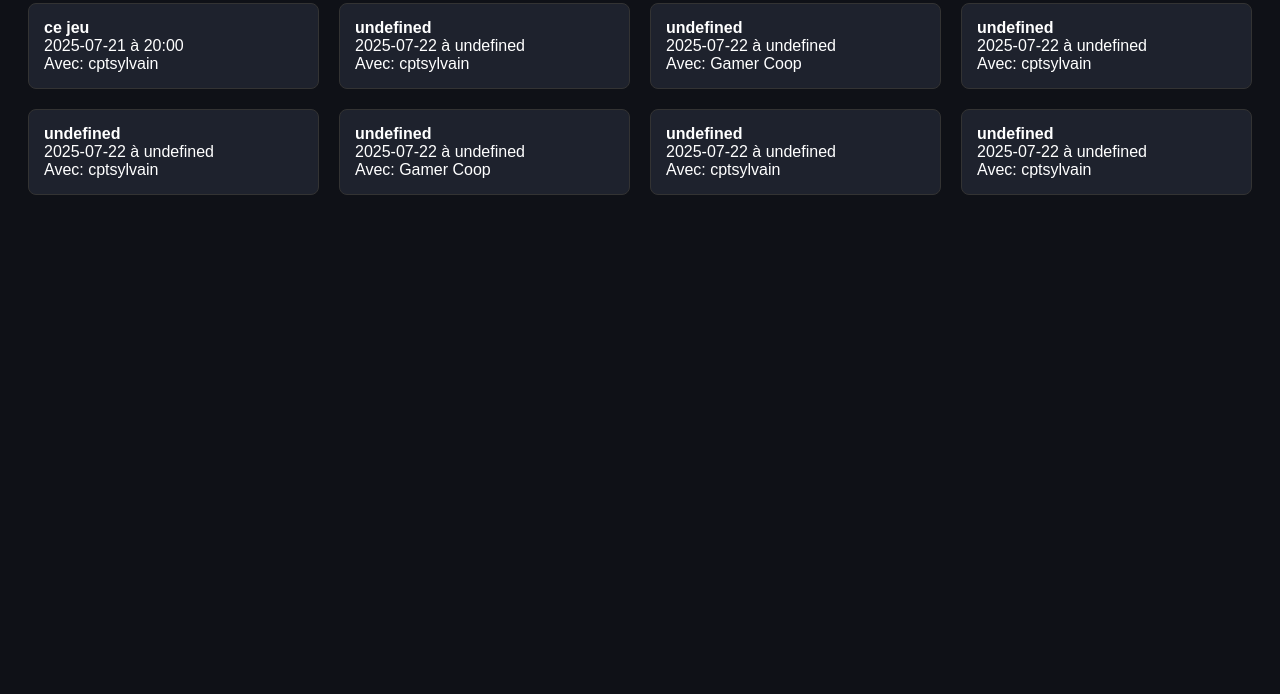
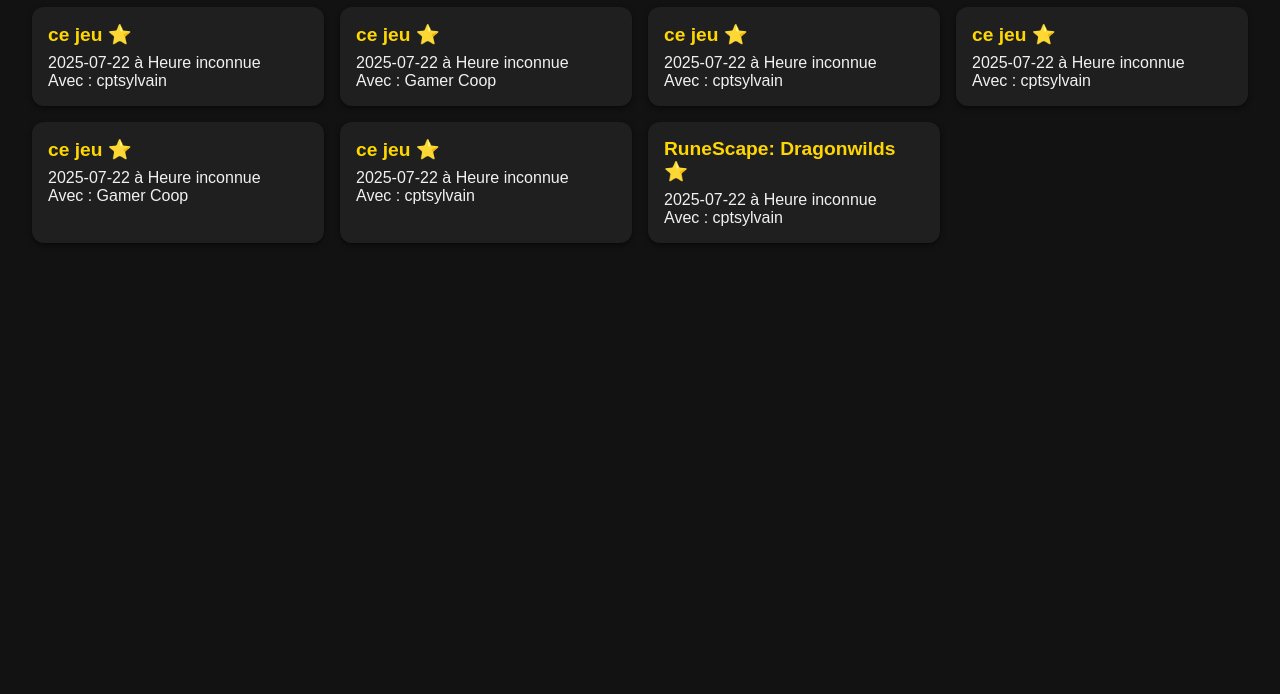
Before and after one commit to cptsylvain/cptsylvain.github.io, a plain HTML site: page index.html in a window 1280 px wide. Shown: the part 106-800 px from the top of the page. Drawn offline with Linux system fonts and the light colour scheme.

Commit message:
Update index.html

```diff
--- a/index.html
+++ b/index.html
@@ -1,30 +1,91 @@
-
 <!DOCTYPE html>
 <html lang="fr">
 <head>
   <meta charset="UTF-8" />
+  <meta name="viewport" content="width=device-width, initial-scale=1.0" />
   <title>Calendrier Gamer Coop</title>
-  <link rel="stylesheet" href="style.css" />
+  <style>
+    body {
+      background-color: #121212;
+      font-family: Arial, sans-serif;
+      color: #f1f1f1;
+      margin: 0;
+      padding: 2rem;
+    }
+    h1 {
+      color: #ff9900;
+    }
+    .grid {
+      display: grid;
+      grid-template-columns: repeat(auto-fit, minmax(250px, 1fr));
+      gap: 1rem;
+      margin-top: 1rem;
+    }
+    .card {
+      background-color: #1f1f1f;
+      padding: 1rem;
+      border-radius: 12px;
+      box-shadow: 0 2px 5px rgba(0,0,0,0.5);
+    }
+    .game {
+      font-weight: bold;
+      font-size: 1.2em;
+      margin-bottom: 0.5rem;
+    }
+    .highlight {
+      color: #ffd700;
+    }
+  </style>
 </head>
 <body>
   <h1>🎮 Calendrier des Sessions Gamer Coop</h1>
-  <div id="calendar"></div>
+  <div class="grid" id="calendar"></div>
 
   <script>
     fetch('sessions.json')
-      .then(response => response.json())
+      .then(res => res.json())
       .then(data => {
-        const calendar = document.getElementById('calendar');
-        data.forEach(session => {
-          const div = document.createElement('div');
-          div.className = "session";
-          div.innerHTML = `
-            <strong>${session.jeu}</strong><br/>
-            ${session.date} à ${session.heure}<br/>
-            Avec: ${session.participants.join(", ")}
+        const container = document.getElementById('calendar');
+        if (!Array.isArray(data)) return;
+
+        const today = new Date();
+        const sessions = data
+          .filter(s => s.game && s.date) // évite les sessions corrompues
+          .map(s => {
+            const d = new Date(s.date + 'T00:00');
+            return { ...s, timestamp: d.getTime() };
+          })
+          .sort((a, b) => a.timestamp - b.timestamp);
+
+        const soonestTimestamp = sessions.length ? sessions[0].timestamp : 0;
+
+        sessions.forEach(session => {
+          const card = document.createElement('div');
+          card.className = 'card';
+
+          const game = session.game || 'Jeu inconnu';
+          const date = session.date || 'Date inconnue';
+          const time = session.time || 'Heure inconnue';
+          const players = Array.isArray(session.participants) ? session.participants.join(', ') : 'Inconnu';
+
+          const isSoonest = session.timestamp === soonestTimestamp;
+
+          card.innerHTML = `
+            <div class="game ${isSoonest ? 'highlight' : ''}">${game} ${isSoonest ? '⭐' : ''}</div>
+            <div>${date} à ${time}</div>
+            <div>Avec : ${players}</div>
           `;
-          calendar.appendChild(div);
+
+          container.appendChild(card);
         });
+
+        if (sessions.length === 0) {
+          container.innerHTML = "<p>Aucune session prévue pour le moment.</p>";
+        }
+      })
+      .catch(err => {
+        document.getElementById('calendar').innerHTML = "<p>Erreur de chargement des sessions.</p>";
+        console.error("Erreur de chargement du fichier sessions.json :", err);
       });
   </script>
 </body>
```
